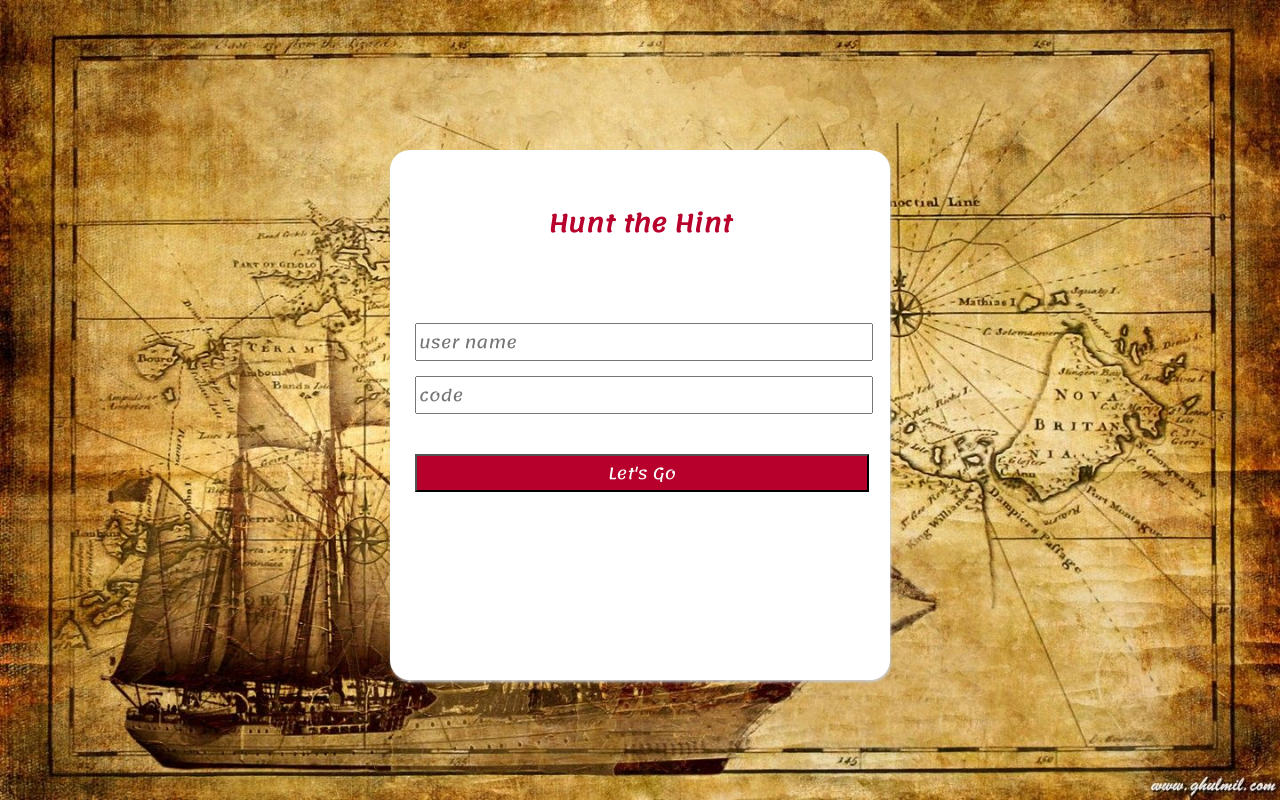
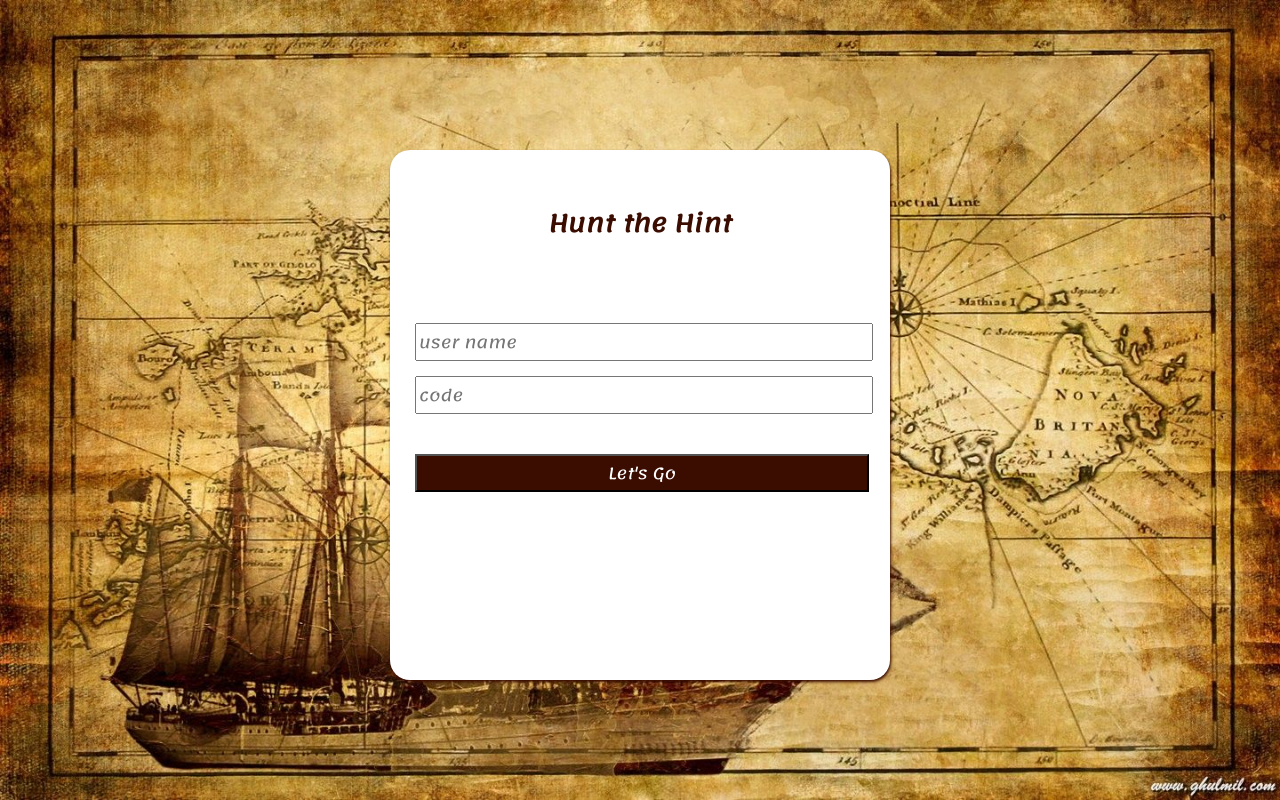
Before and after one commit to shaheemMPM/Treasure-Hunt, a React (Create React App) app: page / in a window 1280 px wide. Built offline with nearby package versions, Linux system fonts and the light colour scheme; no server answers.

Commit message:
Change Theme color and Add more security on user db read

```diff
--- a/public/index.html
+++ b/public/index.html
@@ -4,7 +4,7 @@
     <meta charset="utf-8"/>
     <link rel="icon" href="%PUBLIC_URL%/logo192.png"/>
     <meta name="viewport" content="width=device-width, initial-scale=1"/>
-    <meta name="theme-color" content="#000000"/>
+    <meta name="theme-color" content="#3B0D00"/>
     <meta name="description" content="Web site created using create-react-app"/>
     <link rel="apple-touch-icon" href="%PUBLIC_URL%/logo192.png"/>
     <link rel="manifest" href="%PUBLIC_URL%/manifest.json"/>
@@ -29,7 +29,10 @@
       audio.loop = true;
       document.body.addEventListener('mousemove', function(){
         audio.play();
-      })
+      });
+      document.body.addEventListener('touchmove', function(){
+        audio.play();
+      });
     </script>
   </body>
 </html>
--- a/src/components/Button/Button.css
+++ b/src/components/Button/Button.css
@@ -2,7 +2,7 @@
     width: 454px;
     margin-left: 25px;
     color: white;
-    background: rgb(183, 0, 43);
+    background: #3B0D00;
     font-size: 16px;
     margin-top: 40px;
 }
--- a/src/components/Form/Form.css
+++ b/src/components/Form/Form.css
@@ -3,7 +3,7 @@
     height: 500px;
     display: block;
     background: white;
-    box-shadow: 1px 2px 3px #ccc;
+    box-shadow: 1px 2px 3px #3B0D00;
     margin: 0px auto;
     border-radius: 20px;
     padding-top: 30px;
@@ -11,6 +11,6 @@
 
 .Form h2 {
     text-align: center;
-    color: rgb(183, 0, 43);
+    color: #3B0D00;
     margin-bottom: 60px;
 }
--- a/src/components/Form/Form.js
+++ b/src/components/Form/Form.js
@@ -39,7 +39,17 @@ class Form extends Component {
                         button: "Let's Go",
                     });
                 }
-            }).catch(e => console.log(e.code));
+            }).catch(e => {
+                this.setState({isLoading: false});
+                if(e.code === "PERMISSION_DENIED"){
+                    swal({
+                        title: "Smart Play !!",
+                        text: "But not smart enough to crack my code.😎",
+                        icon: "warning",
+                        button: "Be Smarter",
+                    });
+                }
+            });
         event.preventDefault();
     }
 
--- a/src/components/Loading/Loading.js
+++ b/src/components/Loading/Loading.js
@@ -3,7 +3,7 @@ import { WindMillLoading } from 'react-loadingg';
 
 const Loading = (props) => {
     return (
-        <WindMillLoading color="#b7002b" size="large"/>
+        <WindMillLoading color="#3B0D00" size="large"/>
     );
 }
 
```
